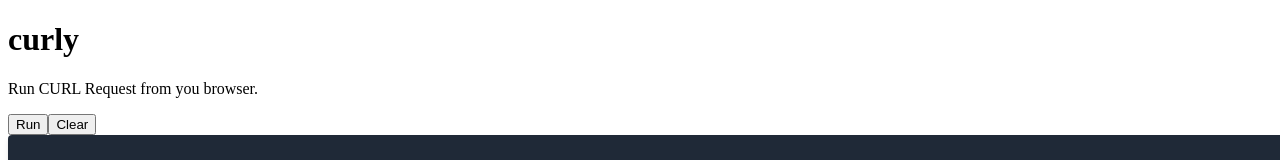
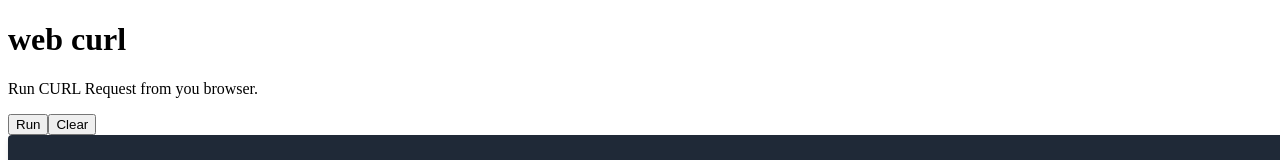
Before and after one commit to ahmadrosid/curly, a Next.js app: page / in a window 1280 px wide. Shown: the top 160 px of the page. Built offline with nearby package versions, Linux system fonts and the light colour scheme.

Commit message:
feat: change title name

```diff
--- a/pages/index.js
+++ b/pages/index.js
@@ -54,13 +54,13 @@
   return (
     <div className="w-full flex justify-center">
       <Head>
-        <title>Curl - Run curl request from browser</title>
+        <title>Web Curl - Run curl request from browser</title>
         <link rel="icon" href="/favicon.ico" />
       </Head>
 
       <main className="space-y-10 mt-[100px] pb-8">
         <div className="text-center space-y-2">
-          <h1 className="text-gray-700 uppercase font-bold text-3xl">curly</h1>
+          <h1 className="text-gray-700 uppercase font-bold text-3xl">web curl</h1>
           <p className="text-gray-700">Run CURL Request from you browser.</p>
         </div>
 
```
